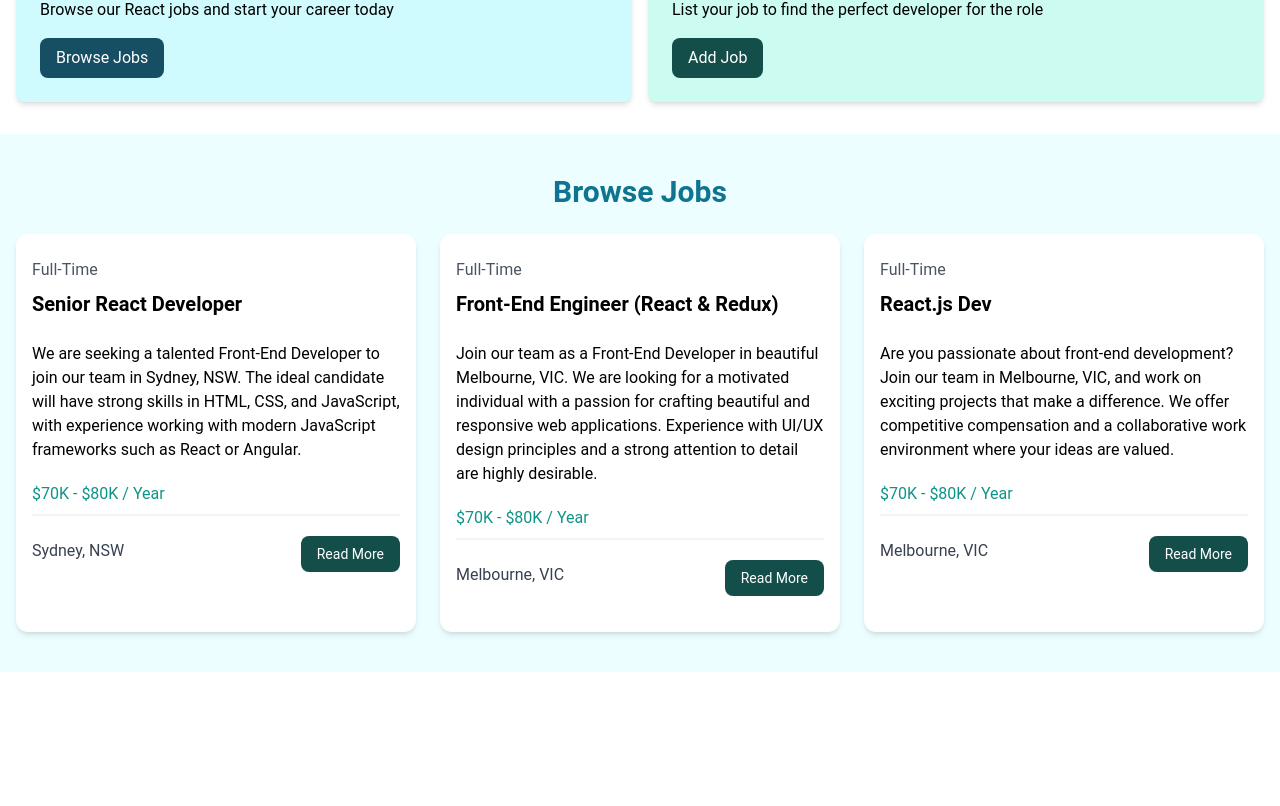
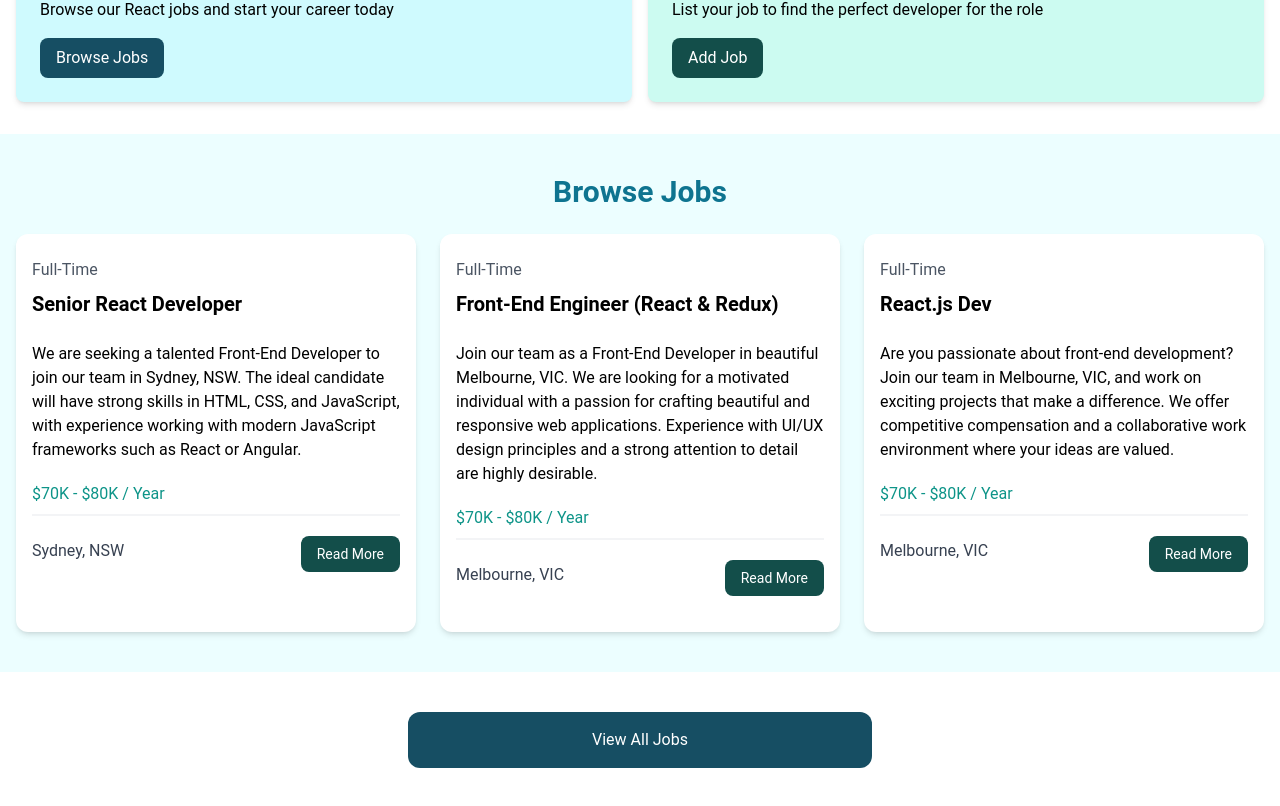
Before and after one commit to ensarokumus/fetch-devs, a React (Vite) app: page / in a window 1280 px wide. Shown: the part 475-1281 px from the top of the page. Before the commit the page ends 1147 px from the top, so only its background shows below. Built offline with nearby package versions, Linux system fonts and the light colour scheme.

Commit message:
feat: adds ViewAllJobs component

```diff
--- a/src/App.jsx
+++ b/src/App.jsx
@@ -2,6 +2,7 @@ import Hero from "./components/atoms/Hero";
 import NavBar from "./components/atoms/NavBar";
 import HomeCards from "./components/molecules/HomeCards";
 import JobListings from "./components/molecules/JobListings";
+import ViewAllJobs from "./components/atoms/ViewAllJobs";
 
 const App = () => {
   return (
@@ -10,6 +11,7 @@ const App = () => {
       <Hero />
       <HomeCards />
       <JobListings />
+      <ViewAllJobs />
     </>
   );
 };
--- /dev/null
+++ b/src/components/atoms/ViewAllJobs.jsx
@@ -0,0 +1,14 @@
+const ViewAllJobs = () => {
+  return (
+    <section className="m-auto max-w-lg my-10 px-6">
+      <a
+        href="jobs.html"
+        className="block bg-cyan-900 text-white text-center py-4 px-6 rounded-xl hover:bg-cyan-700"
+      >
+        View All Jobs
+      </a>
+    </section>
+  );
+};
+
+export default ViewAllJobs;
```
